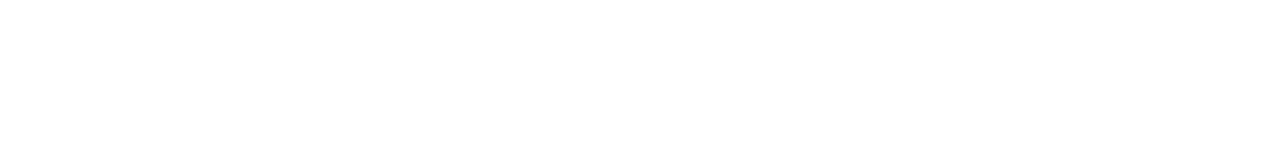
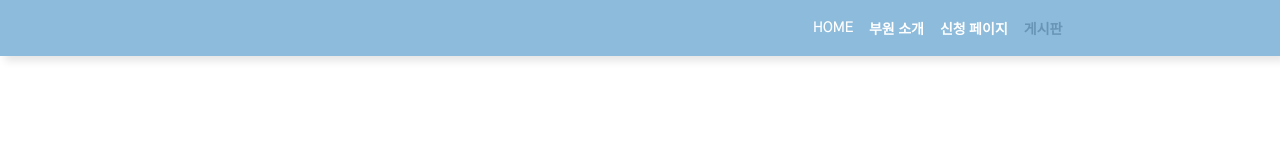
Before and after one commit to dbdbennn/P.P_homepage, a plain HTML site: page board.html in a window 1280 px wide. Drawn offline with Linux system fonts and the light colour scheme; a web font is replaced by a local one.

Commit message:
board, member, index navbar 수정

```diff
--- a/board.html
+++ b/board.html
@@ -5,7 +5,22 @@
     <meta http-equiv="X-UA-Compatible" content="IE=edge" />
     <meta name="viewport" content="width=device-width, initial-scale=1.0" />
     <link rel="stylesheet" href="css/board.css" />
-    <title>Board</title>
+    <link rel="preconnect" href="https://fonts.googleapis.com" />
+    <link rel="preconnect" href="https://fonts.gstatic.com" crossorigin />
+    <link
+      href="https://fonts.googleapis.com/css2?family=Fredoka+One&family=Gothic+A1:wght@300&family=Signika+Negative:wght@700&display=swap"
+      rel="stylesheet"
+    />
+    <title>Members</title>
   </head>
-  <body></body>
+  <body>
+    <header id="header">
+      <nav id="navbar">
+        <a href="index.html" class="menu">HOME</a>
+        <a href="member.html" class="menu">부원 소개</a>
+        <a href="#" class="menu">신청 페이지</a>
+        <a href="board.html" class="menu" id="menu-board">게시판</a>
+      </nav>
+    </header>
+  </body>
 </html>
--- a/css/board.css
+++ b/css/board.css
@@ -0,0 +1,36 @@
+/* 기본 설정 */
+:root {
+    --main-textcolor: hsl(0, 0%, 20%);
+}
+
+* {
+    padding: 0;
+    margin: 0;
+    font-family: 'Gothic A1', sans-serif;
+}
+
+/* navbar */
+#header {
+    background-color: #8dbbdc;
+    box-shadow: 5px 5px 8px hsla(0, 0%, 0%, 0.106);
+}
+
+#navbar {
+    height: 7vh;
+    display: flex;
+    justify-content: end;
+    align-items: center;
+    gap: 2vh;
+    padding-right: 17vw;
+}
+
+.menu {
+    text-decoration: none;
+    color: #ffffff;
+    font-size: 14px;
+    font-weight: 600;
+}
+
+#menu-board {
+    color: #6894b5;
+}
--- a/css/member.css
+++ b/css/member.css
@@ -1,5 +1,5 @@
 /* 기본 설정 */
-:root{
+:root {
     --main-textcolor: hsl(0, 0%, 20%);
 }
 
@@ -10,7 +10,7 @@
 }
 
 /* navbar */
-#header{
+#header {
     background-color: #8dbbdc;
     box-shadow: 5px 5px 8px hsla(0, 0%, 0%, 0.106);
 }
@@ -31,6 +31,6 @@
     font-weight: 600;
 }
 
-#menu-home {
+#menu-member {
     color: #6894b5;
 }
```
Also changed, not shown: index.html (+0 -2 lines), member.html (+8 -2 lines).
